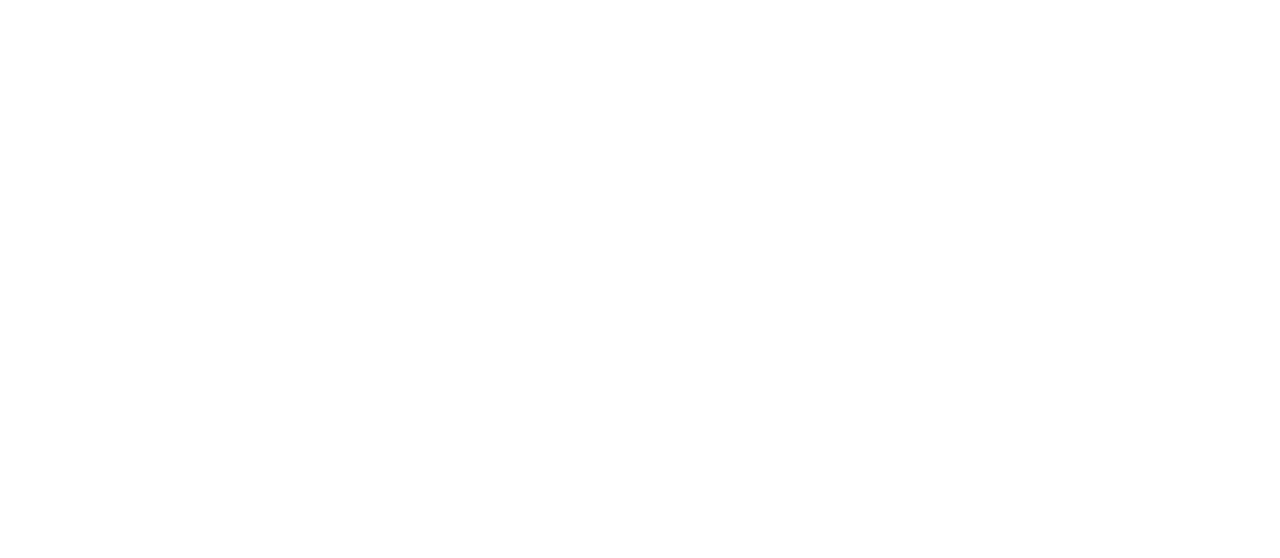
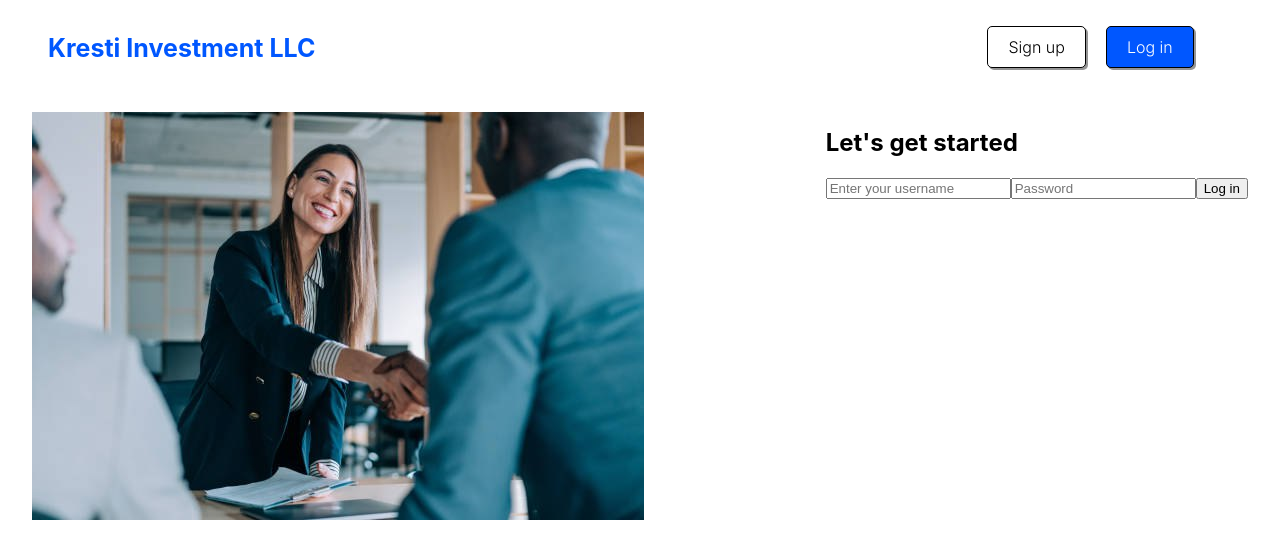
Before and after one commit to Adeboye22/kristiinsurance.github.io, a React (Create React App) app in the folder kresti/: page /login in a window 1280 px wide. Shown: the top 558 px of the page. Built offline with nearby package versions, Linux system fonts and the light colour scheme.

Commit message:
Kresti Insurance

```diff
--- /dev/null
+++ b/kresti/src/components/LoggedOut/Login.css
@@ -0,0 +1,6 @@
+@import url('https://fonts.googleapis.com/css2?family=Inter:wght@300;700&display=swap');
+/* styling for Login page */
+
+.Login{
+    background: white;
+}
--- a/kresti/src/components/LoggedOut/Login.jsx
+++ b/kresti/src/components/LoggedOut/Login.jsx
@@ -1,9 +1,25 @@
-import React from 'react'
+import React from 'react';
+import './Login.css';
+import NavBar from './Onboarding/NavBar'
+import BusinessGoals from '../../assets/Business_goals_1.jpg'
 
 function Login() {
   return (
     <div className='Login'>
-
+        <NavBar />
+      <section className="lgn-sec">
+        <div className="lgn-col-1">
+            <img src={BusinessGoals} alt="" className='lgn-img'/>
+        </div>
+        <div className="logn-col-2">
+            <h1 className="lgn-h1">Let's get started</h1>
+            <div className="lgn-input">
+                <input type="email" name="" id="" placeholder="Enter your username"/>
+                <input type="password" name="" id="" placeholder="Password"/>
+                <input type="submit" value="Log in" />
+            </div>
+        </div>
+      </section>
     </div>
   )
 }
--- a/kresti/src/components/LoggedOut/Onboarding.css
+++ b/kresti/src/components/LoggedOut/Onboarding.css
@@ -18,11 +18,14 @@
 .Onbd-spn{
     font-weight: 700;
     font-family: inter;
-    color: black;;
+    color: white;
+    background: #0057ff;
+    padding: 30px;
+    mix-blend-mode:darken;
 }
 .Onbd-spn:after{
     content: "";
-    animation: spin 60s infinite ease-in-out;
+    animation: spin 15s infinite ease-in-out;
 }
 @keyframes change{
     0%
--- a/kresti/src/components/LoggedOut/Onboarding/NavBar.css
+++ b/kresti/src/components/LoggedOut/Onboarding/NavBar.css
@@ -8,6 +8,9 @@
     margin: 0px;
     padding: 1rem 1rem;
     display: flex;
+}
+.navBar-h1{
+    text-decoration: none;
 }
 header h1{
     font-size: 25px;
--- a/kresti/src/components/LoggedOut/Onboarding/NavBar.jsx
+++ b/kresti/src/components/LoggedOut/Onboarding/NavBar.jsx
@@ -2,13 +2,14 @@
 import {Link} from 'react-router-dom';
 import '../Onboarding/NavBar.css'
 import Login from '../Login';
+import Onboarding from '../Onboarding';
 
 
 function NavBar() {
   return (
     <div>
       <header>
-        <h1>Kresti Investment LLC</h1>
+        <Link to="/" element={<Onboarding />} className='navBar-h1'><h1>Kresti Investment LLC</h1></Link>
         <div className='NavBar-col-btn'>
             <Link><button className='sign-up-btn'>Sign up</button></Link>
             <Link  to = "/Login" element = {<Login />}><button className='login-btn'>Log in</button></Link>
```
Also changed, not shown: kresti/src/components/LoggedOut/SignUp.jsx (added, +11 -0 lines).
